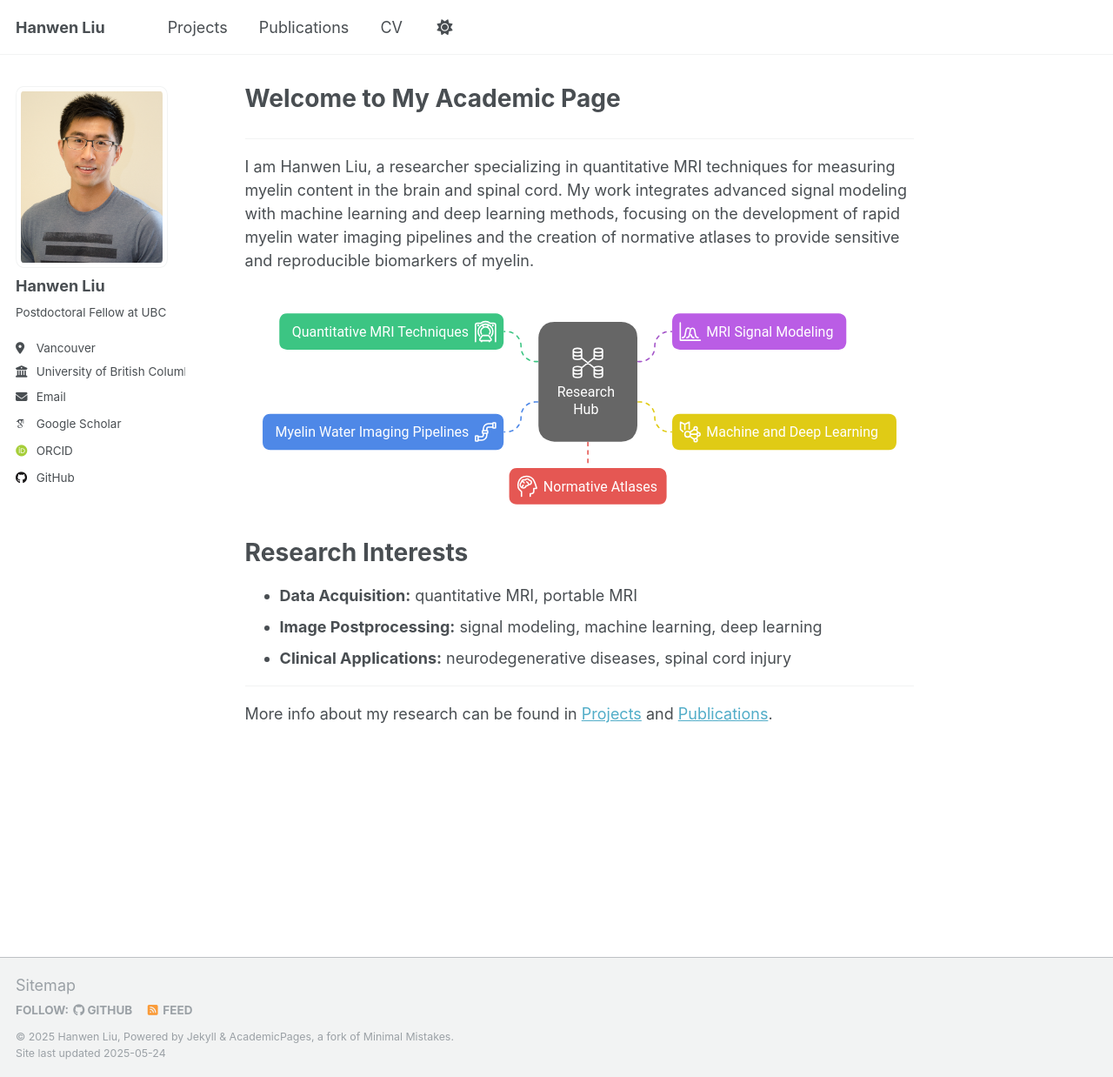
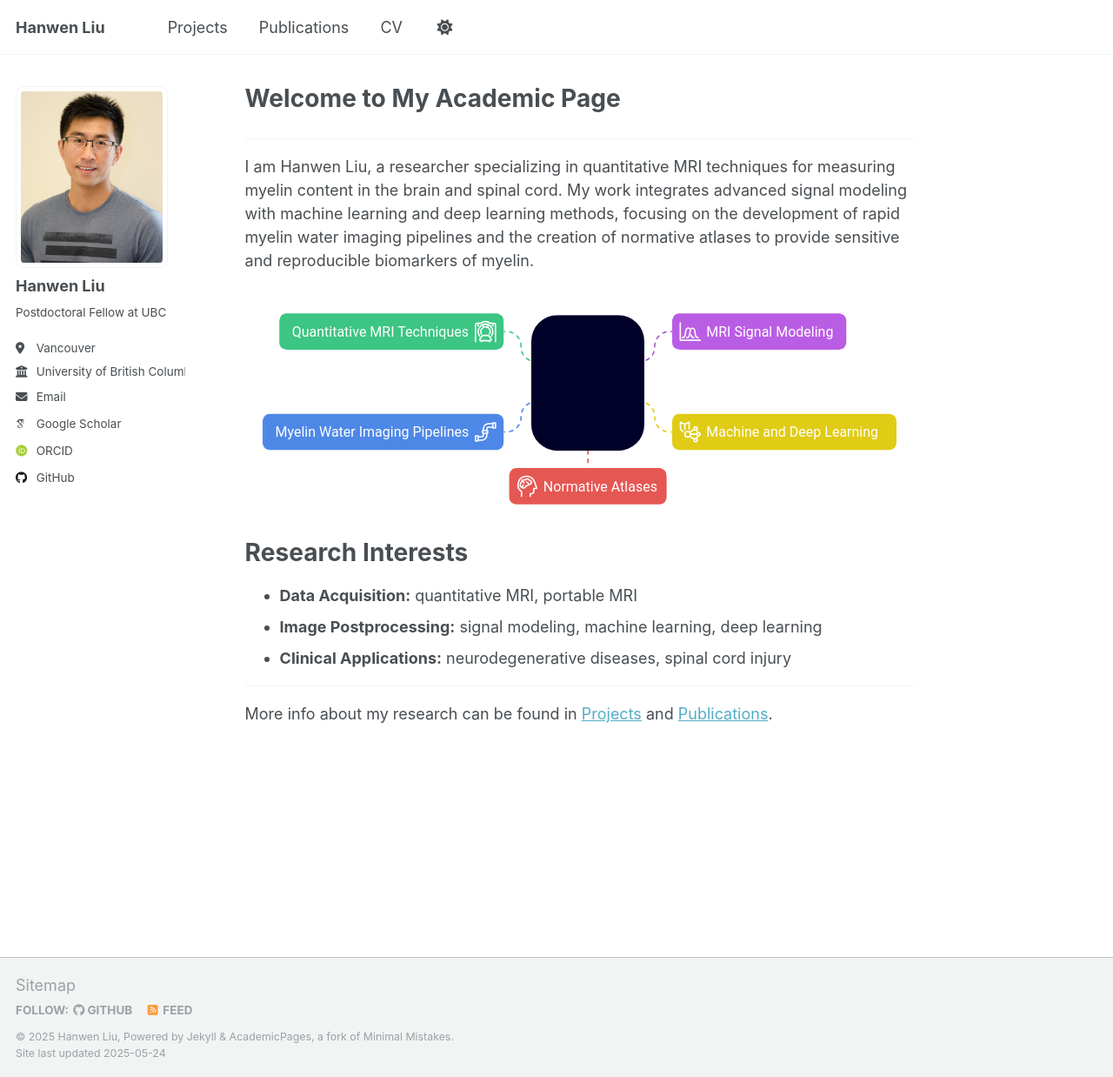
Before and after one commit to hanwencat/hanwencat.github.io, a Jekyll site: the page built from _pages/about.md, in a window 1280 px wide and 1238 px high. Shown: the whole window at 87% size. Built offline with Jekyll 4.4.1, drawn with Linux system fonts in a browser that asks for light colours; some web fonts are replaced.

Commit message:
add gif to the overview figure

```diff
--- a/_pages/about.md
+++ b/_pages/about.md
@@ -9,14 +9,20 @@ redirect_from:
 ------
 I am Hanwen Liu, a researcher specializing in quantitative MRI techniques for measuring myelin content in the brain and spinal cord. My work integrates advanced signal modeling with machine learning and deep learning methods, focusing on the development of rapid myelin water imaging pipelines and the creation of normative atlases to provide sensitive and reproducible biomarkers of myelin.
 
+<!-- <div style="text-align: center;">
+  <img src='/images/Research-hub-noTitle.svg' style="margin-top: -120px; margin-bottom: 0px; position: relative;">
+</div> -->
+
 <div style="text-align: center;">
-  <img src='/images/Research-hub-noTitle.svg' style="margin-top: -120px; margin-bottom: 0px; position: relative;">
+  <!-- <h3 style="margin-bottom: 30px;">Research Overview</h3> -->
+  <div style="position: relative;">
+    <img src='/images/Research-hub-noTitle.svg' style="margin-top: -120px; margin-bottom: 0px;">
+    <div style="position: absolute; top: calc(50% - 25px); left: calc(50% + 10px); transform: translate(-50%, -50%);">
+      <img src='/images/gifs/z.gif' style="width: 130px; border-radius: 30px;">
+      <p style="font-size: 20px; margin-top: 10px;"> </p>
+    </div>
+  </div>
 </div>
-
-<!-- <div style="text-align: center;">
-  <img src='/images/gifs/z.gif' style="width: 300px; border-radius: 30px;">
-  <p style="font-size: 20px; margin-top: 10px;">Myelin distribution in the brain</p>
-</div> -->
 
 
 Research Interests
```
